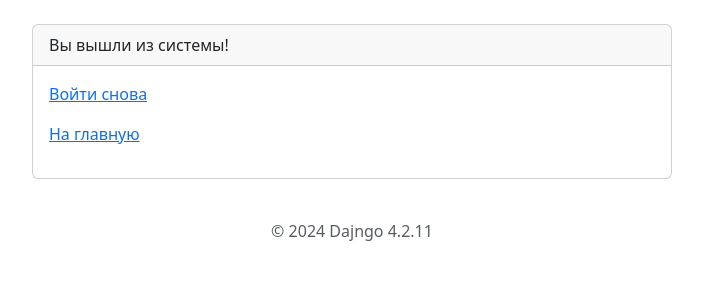
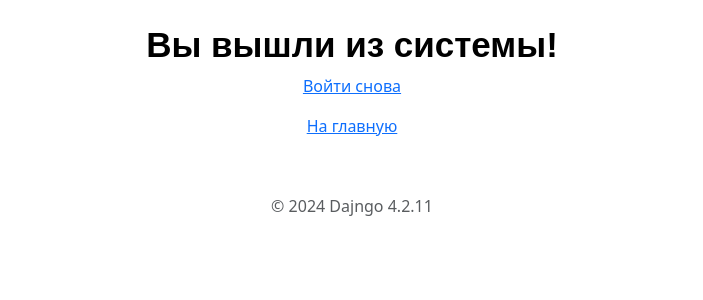
Before and after one commit to constantin370/coolesite, a Django app: page /auth/logout/ in a window 1280 px wide. Shown: the part 131-431 px from the top of the page, without its empty margins (288-991 px from the left). Run offline with Django 3.2, Linux system fonts and the light colour scheme.

Commit message:
coolesite

```diff
--- a/templates/registration/logged_out.html
+++ b/templates/registration/logged_out.html
@@ -1,14 +1,17 @@
 {% extends "base.html" %}
 {% block content %}
-  <div class="col d-flex justify-content-center">
-    <div class="card" style="width: 40rem;">
-      <div class="card-header">
-        Вы вышли из системы!
-      </div>
-      <div class="card-body">
-        <p><a href="{% url 'login' %}">Войти снова</a></p>
-        <p><a href="/">На главную</a></p>
-      </div>
+<div class="container">
+  <div class="d-flex align-items-center justify-content-center">
+    <h1 class="headline4">Вы вышли из системы!</h1>
+  </div>
+</div>
+  <div class="container">
+    <div class="col d-flex justify-content-center">
+      <p><a href="{% url 'login' %}">Войти снова</a></p>
+    </div>
+    <div class="col d-flex justify-content-center">
+      <p><a href="{% url 'women:women_homepage' %}">На главную</a></p>
+    </div>
     </div>
   </div>
 {% endblock %}
```
